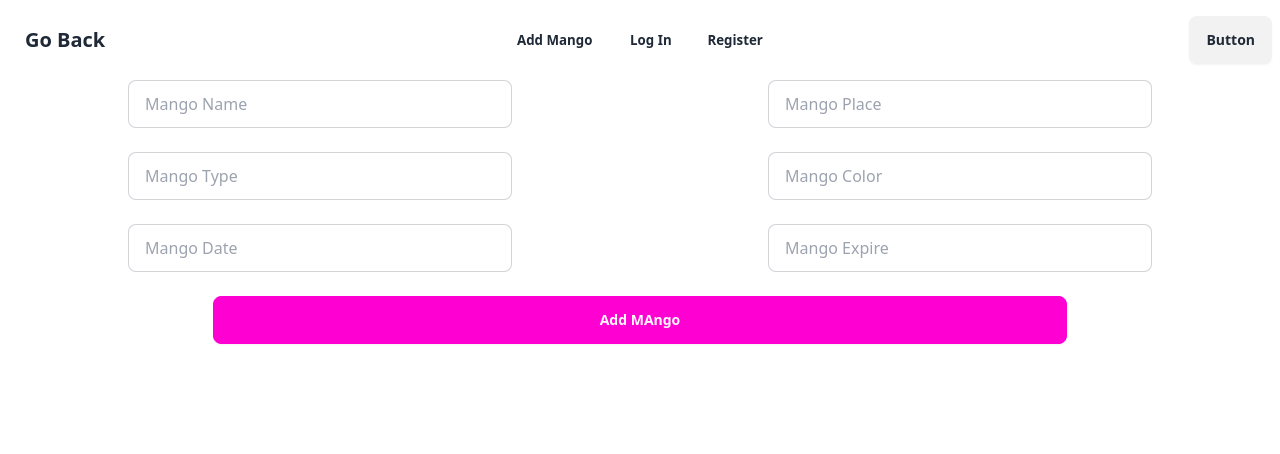
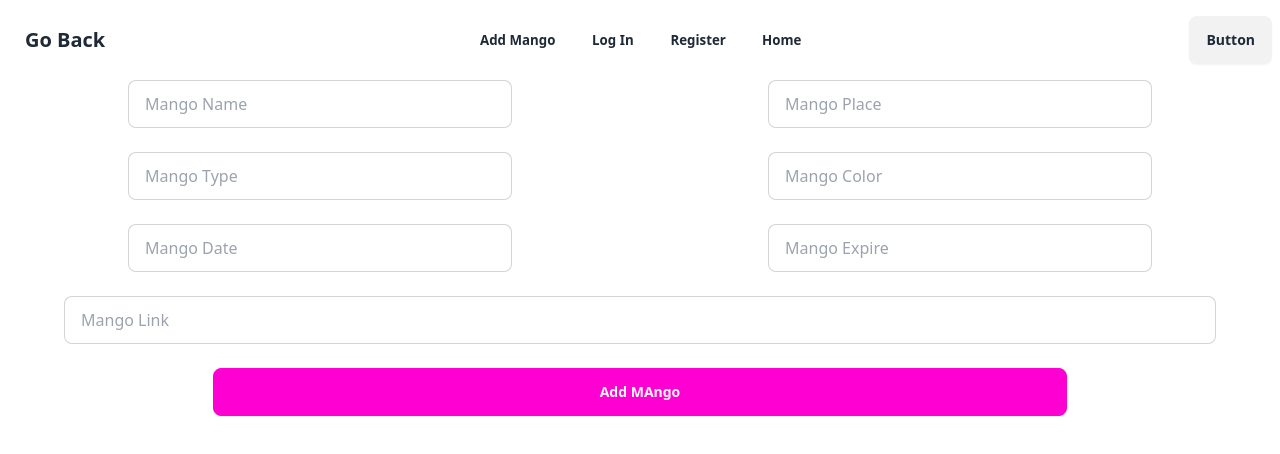
Before and after one commit to Arif-Islam21/simple-crud-practise, a React (Vite) app in the folder frontEnd/name-of-your-project/: page /addMango in a window 1280 px wide. Shown: the top 454 px of the page. Built offline with nearby package versions, Linux system fonts and the light colour scheme.

Commit message:
creating mango card with material ui

```diff
--- a/frontEnd/name-of-your-project/src/Components/AddMango.jsx
+++ b/frontEnd/name-of-your-project/src/Components/AddMango.jsx
@@ -8,6 +8,7 @@ const AddMango = () => {
     const mangoColor = form.mangoColor.value;
     const mangoDate = form.mangoDate.value;
     const mangoExpire = form.mangoExpire.value;
+    const mangoLink = form.mangoLink.value;
     const mangoData = {
       mangoName,
       mangoPlace,
@@ -15,7 +16,15 @@ const AddMango = () => {
       mangoColor,
       mangoDate,
       mangoExpire,
+      mangoLink,
     };
+
+    // https://i.postimg.cc/h4md6Tny/1.png
+    // https://i.postimg.cc/Wb6JbVh0/2.png
+    // https://i.postimg.cc/zfMyPXcY/3.png
+    // https://i.postimg.cc/LshqTZvV/4.png
+    // https://i.postimg.cc/QtTFLG29/5.png
+    // https://i.postimg.cc/jSMwPh65/6.png
 
     console.log(mangoData);
     fetch("http://localhost:5000/mangoData", {
@@ -76,6 +85,14 @@ const AddMango = () => {
             className="input input-bordered w-full max-w-sm"
           />
         </div>
+        <div className="flex ">
+          <input
+            type="text"
+            placeholder="Mango Link"
+            name="mangoLink"
+            className="input input-bordered w-full mx-16"
+          />
+        </div>
         <input
           type="submit"
           value="Add MAngo"
--- /dev/null
+++ b/frontEnd/name-of-your-project/src/Components/MangoCard.jsx
@@ -0,0 +1,35 @@
+import Card from "@mui/material/Card";
+import CardContent from "@mui/material/CardContent";
+import CardMedia from "@mui/material/CardMedia";
+import Typography from "@mui/material/Typography";
+import { Button, CardActionArea, CardActions } from "@mui/material";
+
+export default function MangoCard({ mango }) {
+  console.log(mango);
+  return (
+    <Card sx={{ maxWidth: 345 }}>
+      <CardActionArea>
+        <CardMedia
+          component="img"
+          height="140"
+          image="/static/images/cards/contemplative-reptile.jpg"
+          alt="green iguana"
+        />
+        <CardContent>
+          <Typography gutterBottom variant="h5" component="div">
+            Lizard
+          </Typography>
+          <Typography variant="body2" color="text.secondary">
+            Lizards are a widespread group of squamate reptiles, with over 6,000
+            species, ranging across all continents except Antarctica
+          </Typography>
+        </CardContent>
+      </CardActionArea>
+      <CardActions>
+        <Button size="small" color="primary">
+          Share
+        </Button>
+      </CardActions>
+    </Card>
+  );
+}
--- a/frontEnd/name-of-your-project/src/Components/Navbar.jsx
+++ b/frontEnd/name-of-your-project/src/Components/Navbar.jsx
@@ -16,6 +16,11 @@ const Navbar = () => {
       <Link to={"/register"}>
         <li>
           <button className="btn btn-ghost">Register</button>
+        </li>
+      </Link>
+      <Link to={"/"}>
+        <li>
+          <button className="btn btn-ghost">Home</button>
         </li>
       </Link>
     </>
--- /dev/null
+++ b/frontEnd/name-of-your-project/src/Components/Root.jsx
@@ -0,0 +1,17 @@
+import { useLoaderData } from "react-router-dom";
+import MangoCard from "./MangoCard";
+
+const Root = () => {
+  const mangoData = useLoaderData();
+  //   console.log(mangoData);
+
+  return (
+    <div>
+      {mangoData.map((mango) => (
+        <MangoCard key={mango._id} mango={mango}></MangoCard>
+      ))}
+    </div>
+  );
+};
+
+export default Root;
--- a/frontEnd/name-of-your-project/src/main.jsx
+++ b/frontEnd/name-of-your-project/src/main.jsx
@@ -9,6 +9,8 @@ import AddMango from "./Components/AddMango";
 import Login from "./Components/Login";
 import Registration from "./Components/Registration";
 import AuthProvider from "./Components/AuthProvider";
+import MangoCard from "./Components/MangoCard";
+import Root from "./Components/Root";
 
 const router = createBrowserRouter([
   {
@@ -17,8 +19,17 @@ const router = createBrowserRouter([
     errorElement: <ErrorPage></ErrorPage>,
     children: [
       {
-        path: "addMango",
+        path: "/",
+        element: <Root></Root>,
+        loader: () => fetch("http://localhost:5000/mangoData"),
+      },
+      {
+        path: "/addMango",
         element: <AddMango></AddMango>,
+      },
+      {
+        path: "mangoCard",
+        element: <MangoCard></MangoCard>,
       },
       {
         path: "/login",
```
Also changed, not shown: frontEnd/name-of-your-project/package.json (+6 -1 lines), 1 other file (tests, documents, lock files or other folders).
